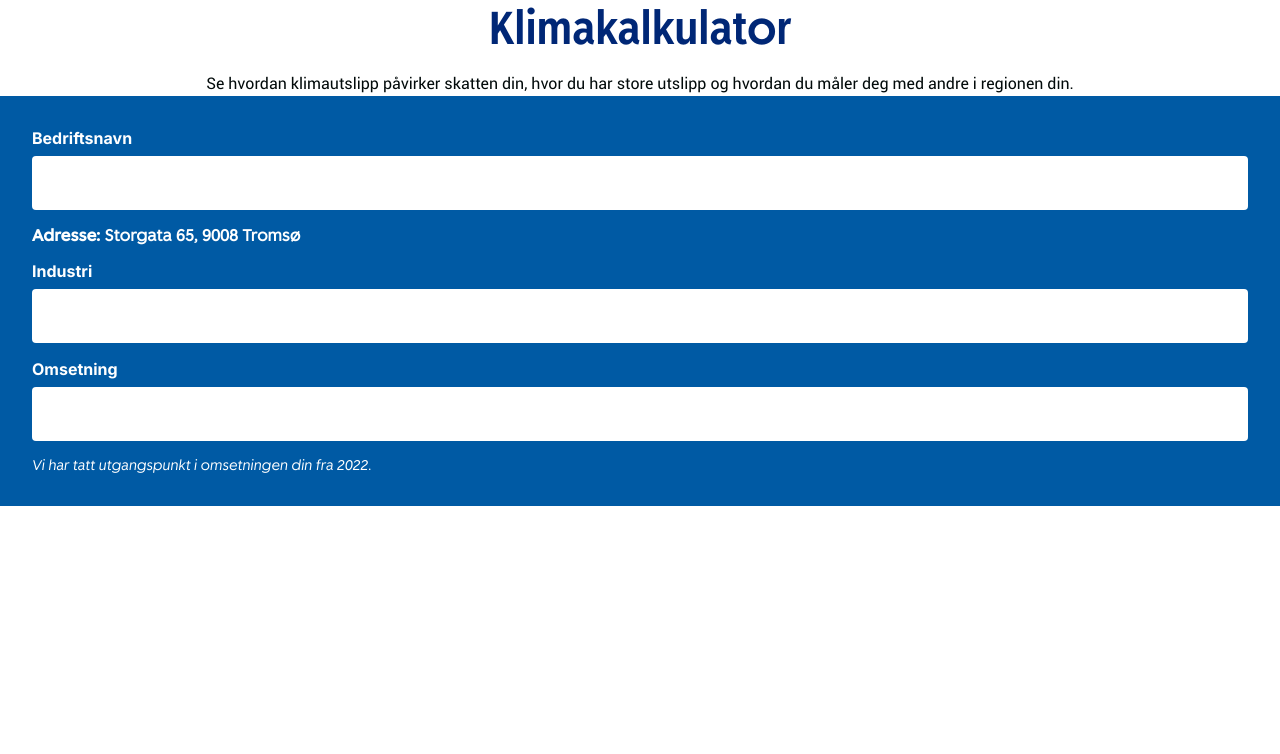
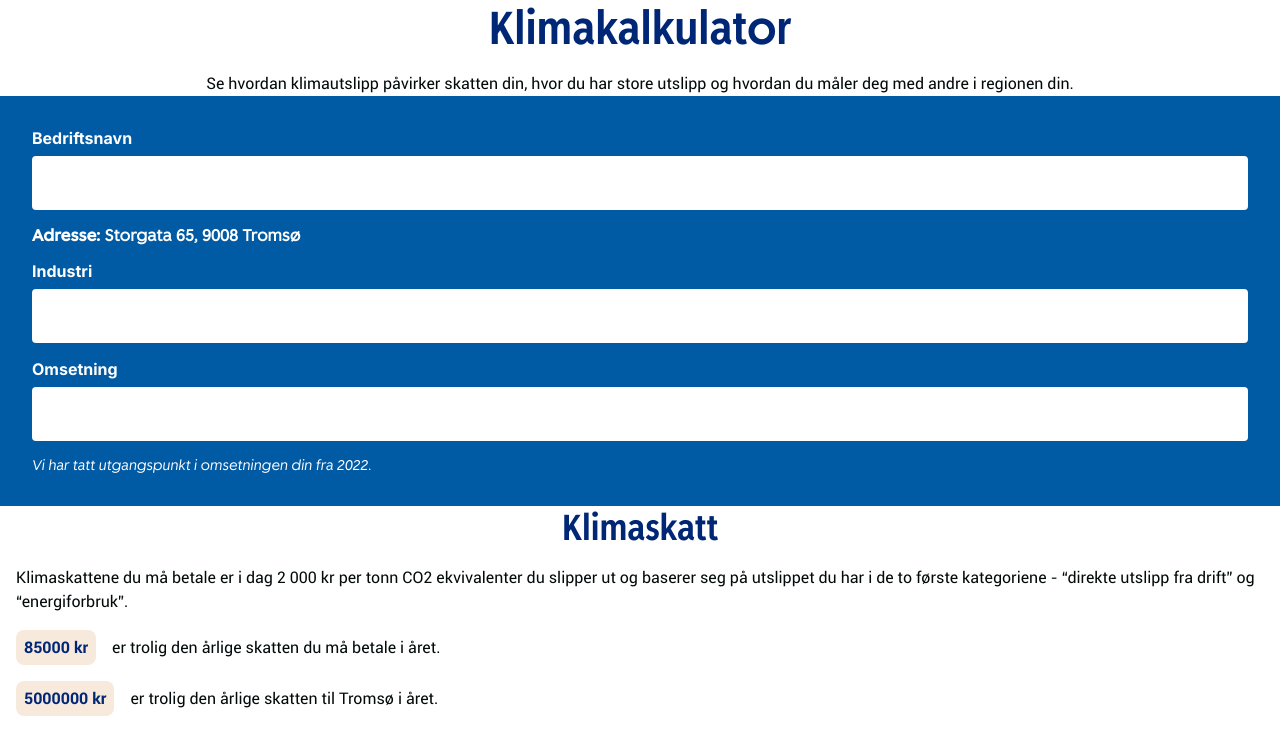
Before and after one commit to TrymVei/Samfunnsloftet, a Next.js app: page / in a window 1280 px wide. Shown: the top 754 px of the page. Built offline with nearby package versions, Linux system fonts and the light colour scheme.

Commit message:
feat: climate tax component

```diff
--- /dev/null
+++ b/src/app/components/climateTax/ClimateTax.module.css
@@ -0,0 +1,17 @@
+.climateTax {
+  display: flex;
+  flex-direction: column;
+  gap: 1rem;
+  padding-left: 1rem;
+  padding-right: 1rem;
+}
+
+.climateTax h2 {
+  text-align: center;
+}
+
+.climateTax_row {
+  display: flex;
+  gap: 1rem;
+  align-items: center;
+}
--- /dev/null
+++ b/src/app/components/climateTax/ClimateTax.tsx
@@ -0,0 +1,24 @@
+import React from "react";
+import TaxLabel from "./taxLabel/TaxLabel";
+import style from "./ClimateTax.module.css";
+
+export default function ClimateTax() {
+  return (
+    <div className={style.climateTax}>
+      <h2>Klimaskatt</h2>
+      <p>
+        Klimaskattene du må betale er i dag 2 000 kr per tonn CO2 ekvivalenter
+        du slipper ut og baserer seg på utslippet du har i de to første
+        kategoriene - “direkte utslipp fra drift” og “energiforbruk”.
+      </p>
+      <div className={style.climateTax_row}>
+        <TaxLabel value={85000} currency={"kr"} />
+        <p>er trolig den årlige skatten du må betale i året.</p>
+      </div>
+      <div className={style.climateTax_row}>
+        <TaxLabel value={5000000} currency={"kr"} />
+        <p>er trolig den årlige skatten til Tromsø i året.</p>
+      </div>
+    </div>
+  );
+}
--- a/src/app/page.tsx
+++ b/src/app/page.tsx
@@ -1,3 +1,4 @@
+import ClimateTax from "./components/climateTax/ClimateTax";
 import CompanyInfoForm from "./components/forms/CompanyInfoForm";
 import Hero from "./components/hero/Hero";
 
@@ -7,6 +8,7 @@ export default function Home() {
       <div>
         <Hero />
         <CompanyInfoForm />
+        <ClimateTax />
       </div>
     </main>
   );
```
